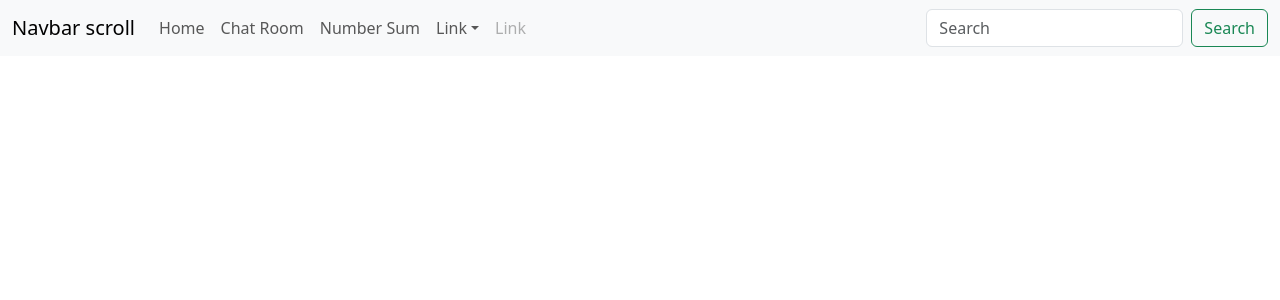
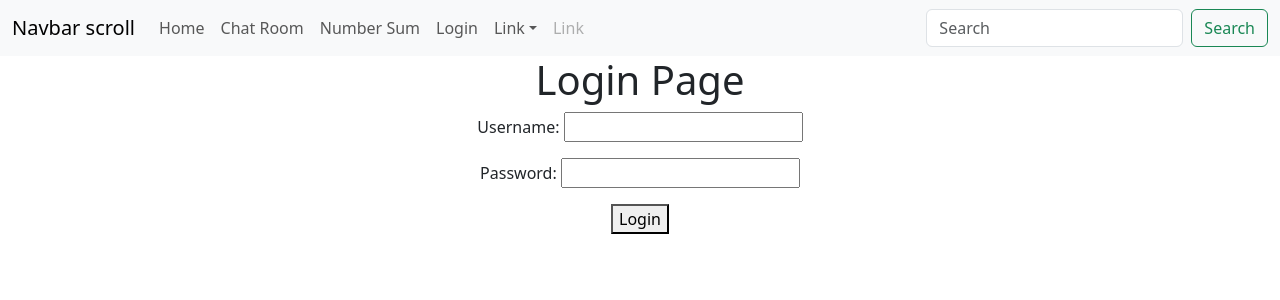
Before and after one commit to napu002/message_frontend, a React (Create React App) app: page /login in a window 1280 px wide. Shown: the top 300 px of the page. Built offline with nearby package versions, Linux system fonts and the light colour scheme.

Commit message:
login page

```diff
--- a/src/App.js
+++ b/src/App.js
@@ -5,6 +5,7 @@
 import Home from "./components/Home";
 import ChatRoom from "./components/ChatRoom";
 import NumberSumUp from "./components/NumberSumUp";
+import Login from "./components/Login";
 
 function App() {
   return (
@@ -14,6 +15,7 @@
             <Route path="/" element={<Home />} />
             <Route path="/chatroom" element={<ChatRoom />} />
             <Route path="/number-sum" element={<NumberSumUp />} />
+            <Route path="/login" element={<Login />} />
         </Routes>
     </div>
   );
--- /dev/null
+++ b/src/components/Login.js
@@ -0,0 +1,57 @@
+import React, {useState} from 'react';
+import axios from "axios";
+import {BaseUrl} from "../constants";
+
+function Login(props) {
+    const [username, setUsername] = useState("")
+    const [password, setPassword] = useState("")
+    const [login_status, setLogin_status] = useState("")
+
+    function usernameHandler(e) {
+        setUsername(e.target.value)
+    }
+    function passwordHandler(e) {
+        setPassword(e.target.value)
+    }
+
+    function login() {
+        let data = JSON.stringify({
+          "username": username,
+          "password": password
+        });
+
+        let config = {
+          method: 'post',
+          maxBodyLength: Infinity,
+          url: BaseUrl + 'auth/',
+          headers: {
+            'Content-Type': 'application/json'
+          },
+          data : data
+        };
+
+        axios.request(config)
+        .then((response) => {
+          console.log(JSON.stringify(response.data));
+          setLogin_status("Login Successful!")
+        })
+        .catch((error) => {
+          console.log(error);
+          setLogin_status("Username or password is incorrect!")
+        });
+
+    }
+    return (
+        <div>
+            <h1>Login Page</h1>
+            <p>Username: <input id={"username"} type={"text"} onChange={usernameHandler}/></p>
+            <p>Password: <input id={"password"} type={"password"} onChange={passwordHandler}/></p>
+            <p>
+                <button id={"loginbtn"} onClick={login}>Login</button>
+            </p>
+            <p id={"login_status"}>{login_status}</p>
+        </div>
+    );
+}
+
+export default Login;
--- a/src/components/TopBar.js
+++ b/src/components/TopBar.js
@@ -20,6 +20,7 @@
             <Nav.Link href="/">Home</Nav.Link>
             <Nav.Link href="/chatroom">Chat Room</Nav.Link>
             <Nav.Link href="/number-sum">Number Sum</Nav.Link>
+            <Nav.Link href="/login">Login</Nav.Link>
             <NavDropdown title="Link" id="navbarScrollingDropdown">
               <NavDropdown.Item href="#action3">Action</NavDropdown.Item>
               <NavDropdown.Item href="#action4">
--- a/src/constants.js
+++ b/src/constants.js
@@ -1,3 +1,3 @@
 export const BaseUrl = 'https://message-mauve-zeta.vercel.app/';
 // export const BaseUrl = 'https://message-sandy-omega.vercel.app/';
-// export const BaseUrl = 'http://localhost:8000/chat/chatroom/';
+// export const BaseUrl = 'http://localhost:8000/';
```
